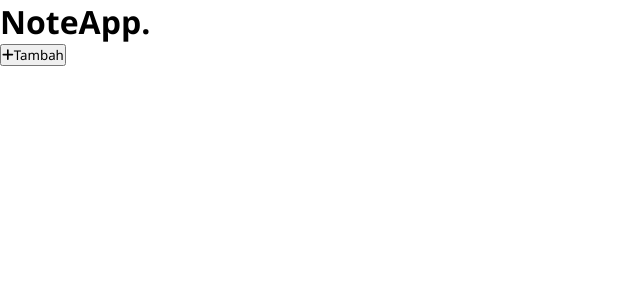
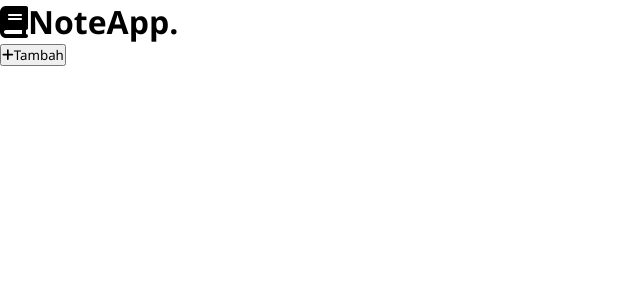
Before and after one commit to RyanBagusB/personal-notes, a React (Vite) app: page / in a window 1280 px wide. Shown: the top 300 px of the page, without its empty margins (0-640 px from the left). Built offline with nearby package versions, Linux system fonts and the light colour scheme.

Commit message:
Add icon to logo

```diff
--- a/src/components/Header.jsx
+++ b/src/components/Header.jsx
@@ -1,10 +1,15 @@
 import React from "react";
 import AddNoteItemButton from "./buttons/AddNoteItemButton";
+import { FontAwesomeIcon } from "@fortawesome/react-fontawesome";
+import { faBook } from '@fortawesome/free-solid-svg-icons';
 
 const Header = ({ onAddNoteHandler }) => {
   return (
     <div className="header">
-      <h1 className="header__logo">NoteApp.</h1>
+      <h1 className="header__logo">
+        <FontAwesomeIcon icon={faBook} />
+        NoteApp.
+      </h1>
       <AddNoteItemButton onAddNoteHandler={onAddNoteHandler} />
     </div>
   );
```
